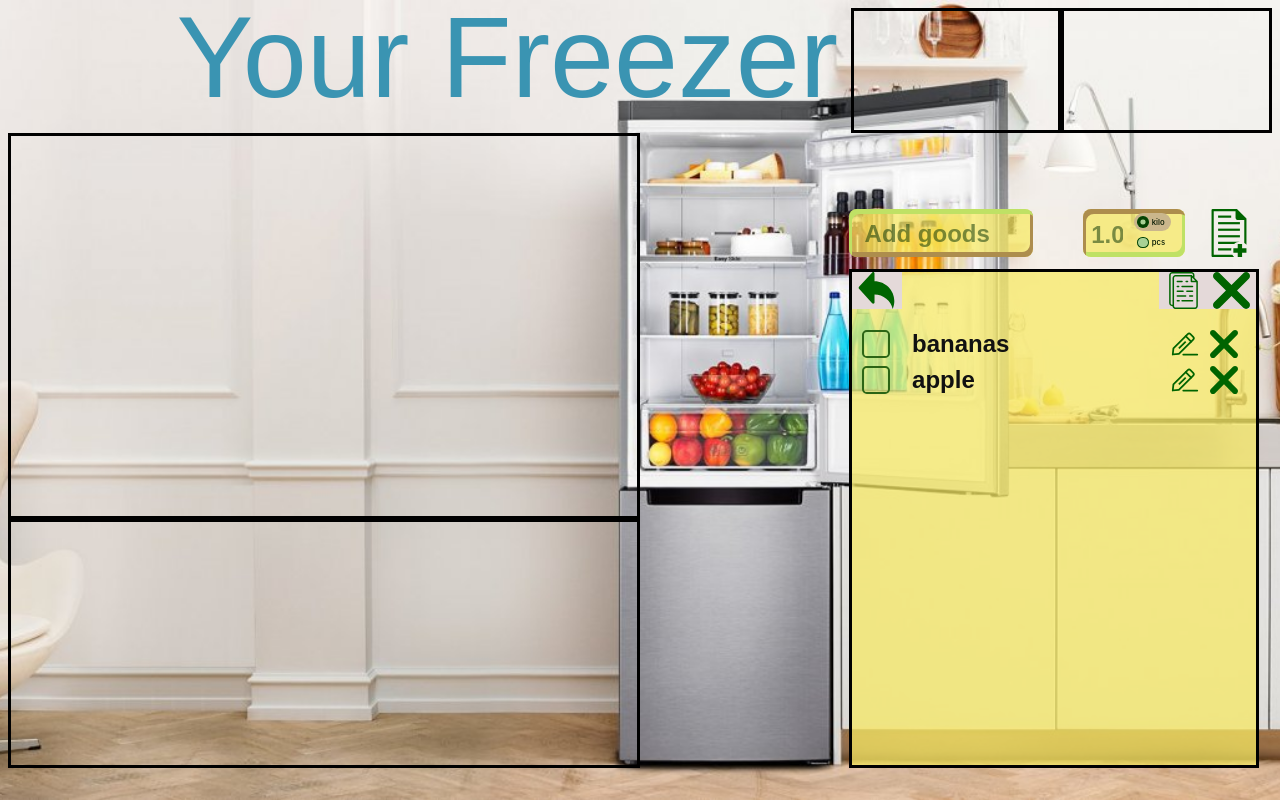
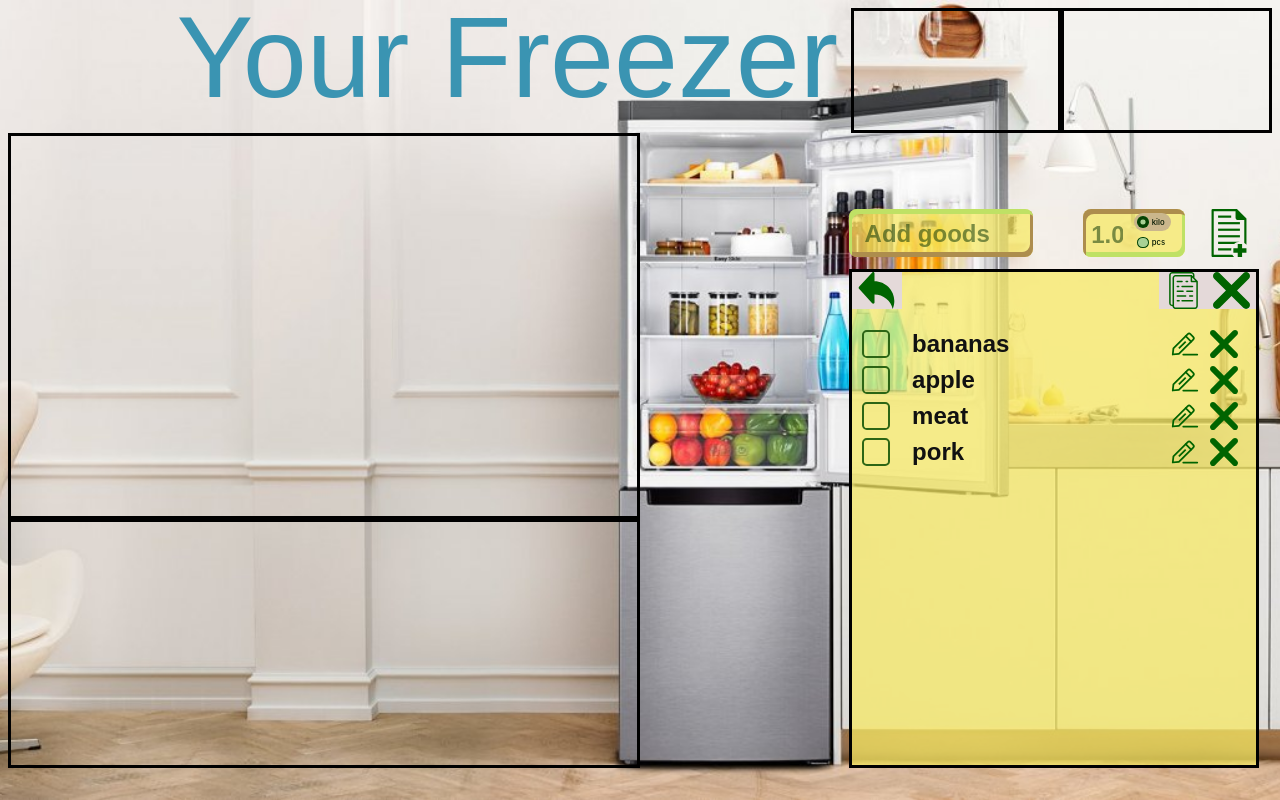
Before and after one commit to nekrasowa/YourFreezer, a React (Create React App) app in the folder front/: page / in a window 1280 px wide. Built offline with nearby package versions, Linux system fonts and the light colour scheme.

Commit message:
referred parantsId to buttonDelete

```diff
--- a/front/src/App.js
+++ b/front/src/App.js
@@ -19,7 +19,7 @@ function App(props) {
       <FridgeContents />
       <FreezerContents />
       <GoodsListInput />
-      <GoodsListBox goods={props.goods}/>
+      <GoodsListBox goods={props.goods} deleteElementOfList={props.deleteElementOfList}/>
     </div>
   )
 }
--- a/front/src/goodsList/goodsListBox/GoodsListElem/GoodsListElements.js
+++ b/front/src/goodsList/goodsListBox/GoodsListElem/GoodsListElements.js
@@ -9,7 +9,7 @@ function GoodsListElements(props) {
 }
 
   const listElements = props.goods
-    .map(g => <ListElement id={g.id} text={g.text}  key={getRandomArbitrary(1, 1000)}/>)
+    .map(g => <ListElement id={g.id} text={g.text}  key={getRandomArbitrary(1, 1000)} deleteElementOfList={props.deleteElementOfList}/>)
 
   return (
       <div className={`${styles.BoxElements}`}>
--- /dev/null
+++ b/front/src/goodsList/goodsListBox/GoodsListElem/LEBtnDelete.js
@@ -0,0 +1,18 @@
+import React from 'react'
+import styles from './GoodsListElements.module.css'
+
+function BtnDelete(props) {
+  function deleteElement() {
+    props.deleteElementOfList(props.parentsID)
+
+    console.log('[parentsId]:', props.parentsID)
+  }
+  return (
+    <div
+      className={`${styles.element} ${styles.icon} ${styles.delete}`}
+      onClick={deleteElement}
+    ></div>
+  )
+}
+
+export default BtnDelete
--- a/front/src/goodsList/goodsListBox/GoodsListElem/ListElement.js
+++ b/front/src/goodsList/goodsListBox/GoodsListElem/ListElement.js
@@ -1,9 +1,9 @@
-import React from "react"
+import React  from 'react'
+import BtnDelete from './LEBtnDelete'
 import styles from './GoodsListElements.module.css'
 import check from './checkbox.module.css'
 
 function ListElement(props) {
-
   const id = props.id ? props.id : Date.now()
   const text = props.text
 
@@ -11,8 +11,12 @@ function ListElement(props) {
 
   return (
     <>
-      <div className={`${styles.ListElement}`} id={id}>
-        <input className={`${styles.element} ${check.checkbox}`}
+      <div
+        className={`${styles.ListElement}`}
+        id={id}
+        >
+        <input
+          className={`${styles.element} ${check.checkbox}`}
           name={`check${id}`}
           value='no'
           type='checkbox'
@@ -23,7 +27,7 @@ function ListElement(props) {
         <label className={`${styles.element}`} htmlFor={`${check.check}${id}`}></label>
         <p className={`${styles.element} ${styles.text}`}>{text}</p>
         <div className={`${styles.element} ${styles.icon} ${styles.edit}`}></div>
-        <div className={`${styles.element} ${styles.icon} ${styles.delete}`}></div>
+      <BtnDelete parentId={id} deleteElementOfList={props.deleteElementOfList}/>
       </div>
     </>
   )
--- a/front/src/goodsList/goodsListBox/goodsListBox.js
+++ b/front/src/goodsList/goodsListBox/goodsListBox.js
@@ -9,7 +9,7 @@ function GoodsListBox(props) {
     <>
       <div className={`${styles.GoodsListBox}`}>
         <GoodsListBtns />
-        <GoodsListElements goods={props.goods}/>
+        <GoodsListElements goods={props.goods} deleteElementOfList={props.deleteElementOfList}/>
       </div>
     </>
   )
--- a/front/src/index.js
+++ b/front/src/index.js
@@ -3,20 +3,21 @@ import ReactDOM from 'react-dom/client'
 import App from './App'
 
 const goods = [
-  {
-    id: 1,
-    text: 'bananas'
-  },
-  {
-    id: 2,
-    text: 'apple'
-  }
+  {id: 1, text: 'bananas'},
+  {id: 2, text: 'apple'},
+  {id: 3, text: 'meat'},
+  {id: 4, text: 'pork'},
+
 ]
 
+const deleteElementOfList = (id) => {
+  console.log('[elementOfGoods]:', id)
+  // console.log('[elementOfGoods]:', elem)
+}
 
 const root = ReactDOM.createRoot(document.getElementById('root'))
 root.render(
   <React.StrictMode>
-    <App goods={goods}/>
+    <App goods={goods} deleteElementOfList={deleteElementOfList}/>
   </React.StrictMode>
 )
```
